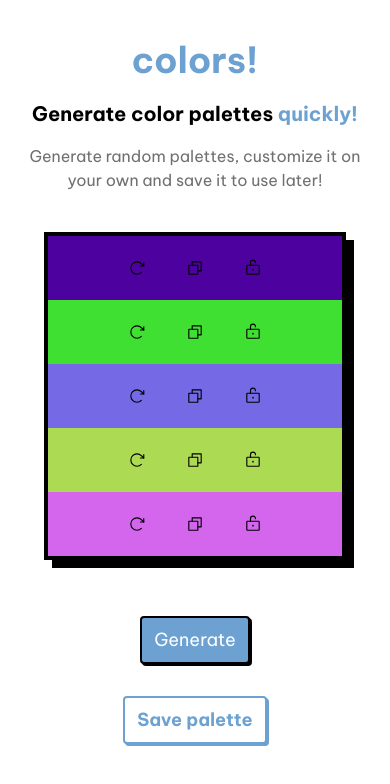
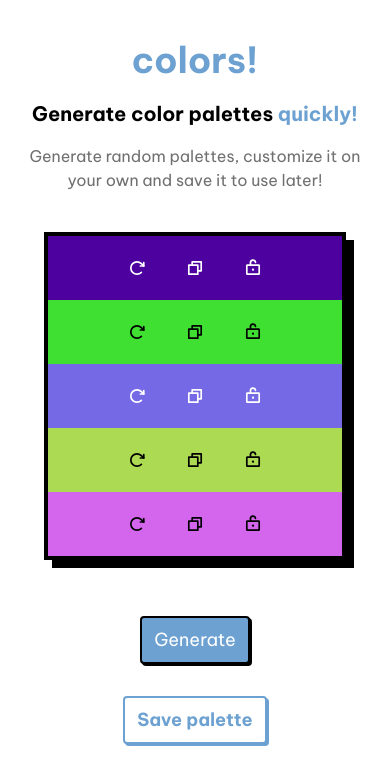
Before and after one commit to pedrohenriiz/colors, a React (Vite) app: page / in a window 390 px wide. Shown: the top 784 px of the page. Built offline with nearby package versions, Linux system fonts and the light colour scheme.

Commit message:
Changes icon colors on brightness

```diff
--- a/package.json
+++ b/package.json
@@ -9,6 +9,7 @@
     "preview": "vite preview"
   },
   "dependencies": {
+    "clsx": "^1.2.1",
     "phosphor-react": "^1.4.1",
     "react": "^18.2.0",
     "react-dom": "^18.2.0"
--- a/src/App.tsx
+++ b/src/App.tsx
@@ -1,8 +1,9 @@
 import { useEffect, useState, useCallback } from 'react';
 import { Header } from './components/Header';
 import { GeneratedColor } from './components/GeneratedColor';
+import { generateRandomColor } from './utils/generateRandomColor';
+
 import './styles/global.css';
-import { generateRandomColor } from './utils/generateRandomColor';
 
 type ColorProps = {
   color: string;
--- a/src/components/GeneratedColor/index.tsx
+++ b/src/components/GeneratedColor/index.tsx
@@ -1,19 +1,44 @@
+import { clsx } from 'clsx';
 import { LockOpen, ArrowClockwise, Copy } from 'phosphor-react';
+
+import { checkColorBrightnessProps } from '../../utils/checkColorBrightness';
 
 interface GeneratedColorProps {
   color: string;
 }
 
 export function GeneratedColor({ color }: GeneratedColorProps) {
+  const checkColorBrightness = checkColorBrightnessProps(color);
+
   return (
     <div
       className='w-full h-16 flex flex-col justify-center items-center md:justify-center md:items-end md:flex-row md:h-80 group'
       style={{ backgroundColor: color }}
     >
-      <div className='flex flex-row items-center justify-center space-x-10  sm:group-hover:flex md:flex-col md:space-x-0 md:space-y-10 md:mb-10 lg:hidden '>
-        <ArrowClockwise className='cursor-pointer text-lg sm:text-xl' />
-        <Copy className='cursor-pointer text-lg sm:text-xl' />
-        <LockOpen className='cursor-pointer text-lg sm:text-xl' />
+      <div className='flex flex-row items-center justify-center space-x-10 sm:group-hover:flex md:flex-col md:space-x-0 md:space-y-10 md:mb-10 lg:hidden'>
+        <ArrowClockwise
+          className={clsx('cursor-pointer text-lg sm:text-xl', {
+            'text-white': !checkColorBrightness,
+            'text-black': checkColorBrightness,
+          })}
+          weight='bold'
+          aria-describedby='generated-new-color'
+        />
+
+        <Copy
+          className={clsx('cursor-pointer text-lg sm:text-xl', {
+            'text-white': !checkColorBrightness,
+            'text-black': checkColorBrightness,
+          })}
+          weight='bold'
+        />
+        <LockOpen
+          className={clsx('cursor-pointer text-lg sm:text-xl', {
+            'text-white': !checkColorBrightness,
+            'text-black': checkColorBrightness,
+          })}
+          weight='bold'
+        />
       </div>
     </div>
   );
--- /dev/null
+++ b/src/utils/checkColorBrightness.ts
@@ -0,0 +1,16 @@
+type CheckColorBrightnessProps = string;
+
+export function checkColorBrightnessProps(
+  color: CheckColorBrightnessProps
+): boolean {
+  const hex = color.replace('#', '');
+
+  const redColor = parseInt(hex.substring(0, 0 + 2), 16);
+  const greenColor = parseInt(hex.substring(2, 2 + 2), 16);
+  const blueColor = parseInt(hex.substring(4, 4 + 2), 16);
+
+  const brightness =
+    (redColor * 299 + greenColor * 587 + blueColor * 114) / 1000;
+
+  return brightness > 130;
+}
```
Also changed, not shown: 1 other file (tests, documents, lock files or other folders).
